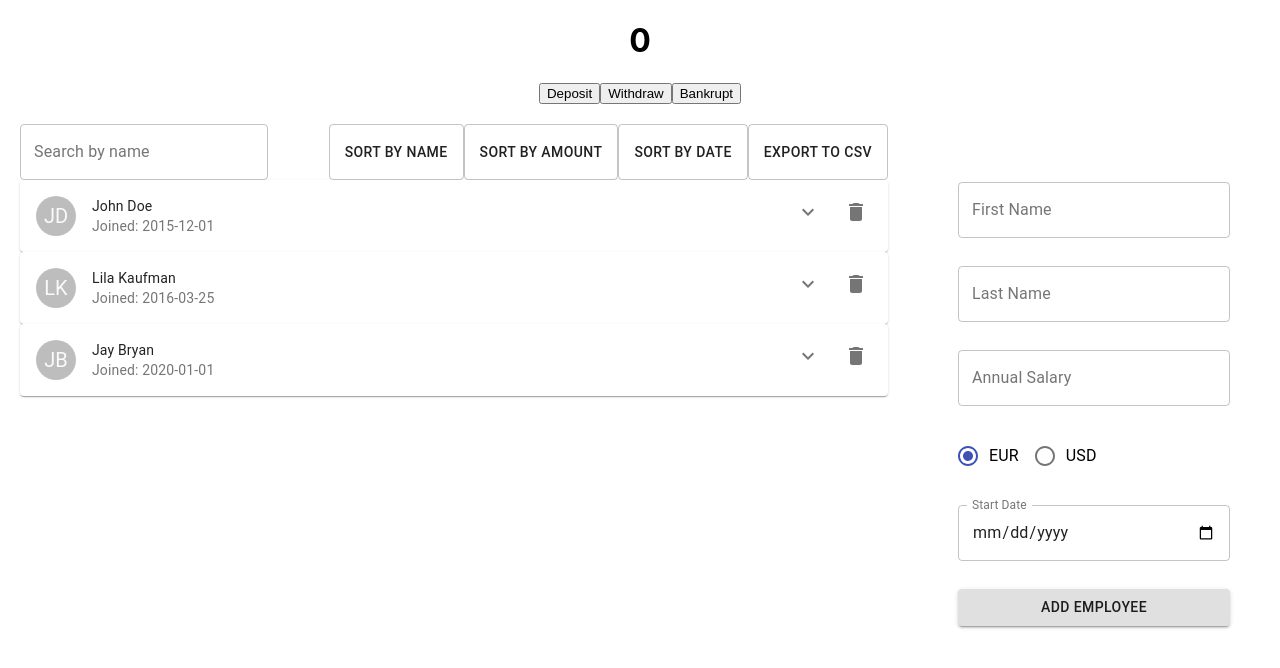
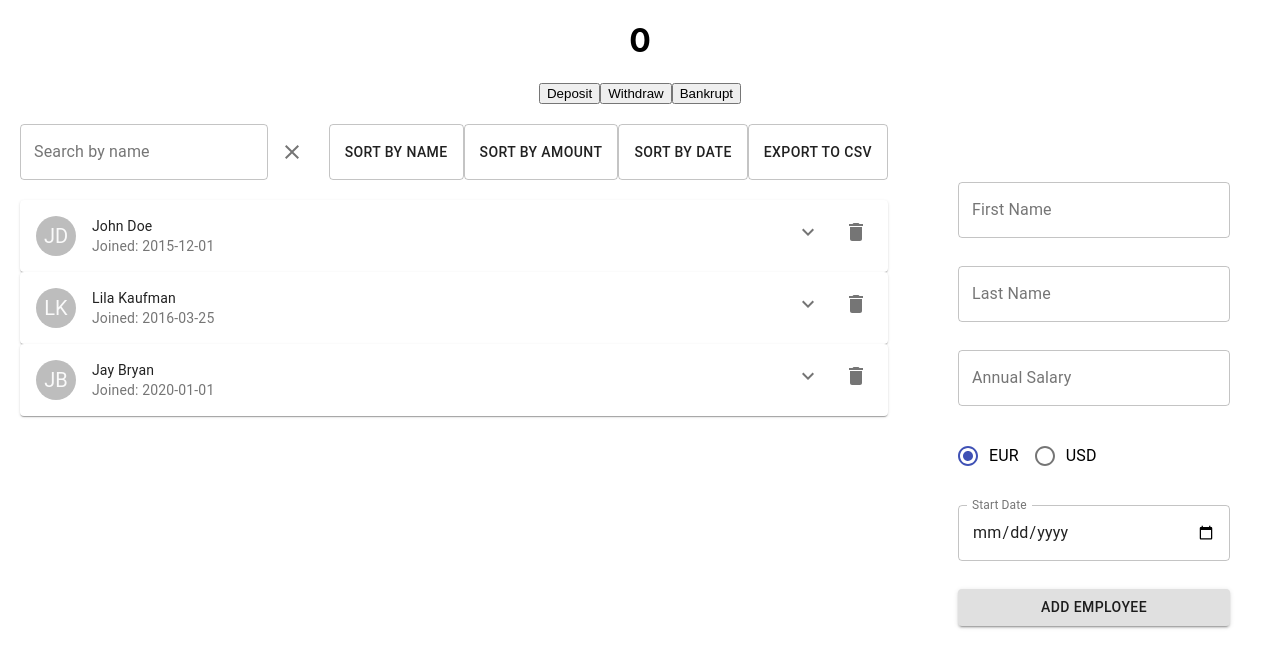
Before and after one commit to MattFarr/HR-System-Frontend, a React (Create React App) app in the folder hr-main-app/: page / in a window 1280 px wide. Shown: the top 668 px of the page. Built offline with nearby package versions, Linux system fonts and the light colour scheme.

Commit message:
* Small Update

```diff
--- a/hr-main-app/src/components/EmployeeDashboard.tsx
+++ b/hr-main-app/src/components/EmployeeDashboard.tsx
@@ -21,6 +21,8 @@ import { employeeActionCreators, State } from "../state";
 import EmployeeForm from "./EmployeeForm";
 import DeleteIcon from "@material-ui/icons/Delete";
 import ExpandMoreIcon from "@material-ui/icons/ExpandMore";
+import ExpandLessIcon from "@material-ui/icons/ExpandLess";
+import ClearIcon from "@material-ui/icons/Clear";
 
 interface ISort {
   field: string;
@@ -135,7 +137,7 @@ const EmployeeDashboard = (): JSX.Element => {
           width="100%"
           justifyContent="space-between"
         >
-          {/* <Box display="flex"> */}
+          <Box display="flex">
             <TextField
               label="Search by name"
               type="text"
@@ -143,8 +145,10 @@ const EmployeeDashboard = (): JSX.Element => {
               value={filter}
               variant="outlined"
             />
-          {/* <Button onClick={() => setFilter(undefined)}>Clear</Button> */}
-          {/* </Box> */}
+            <IconButton aria-label="settings" onClick={() => setFilter("")}>
+              <ClearIcon />
+            </IconButton>
+          </Box>
           <Box display="flex">
             <Button variant="outlined" onClick={() => updateSort("firstName")}>
               Sort by Name
@@ -163,7 +167,7 @@ const EmployeeDashboard = (): JSX.Element => {
             </Button>
           </Box>
         </Box>
-        <Box display="flex" flexDirection="column">
+        <Box display="flex" flexDirection="column" marginTop="20px">
           {employees.map((employee: Employee) => (
             <Card key={employee.id}>
               <CardHeader
@@ -181,7 +185,11 @@ const EmployeeDashboard = (): JSX.Element => {
                       aria-expanded={expandedId === employee.id}
                       aria-label="show more"
                     >
+                      {expandedId === employee.id ? (
+                        <ExpandLessIcon />
+                      ) : (
                         <ExpandMoreIcon />
+                      )}
                     </IconButton>
                     <IconButton
                       aria-label="settings"
```
Lines whose indentation alone changed are shown as unchanged.
